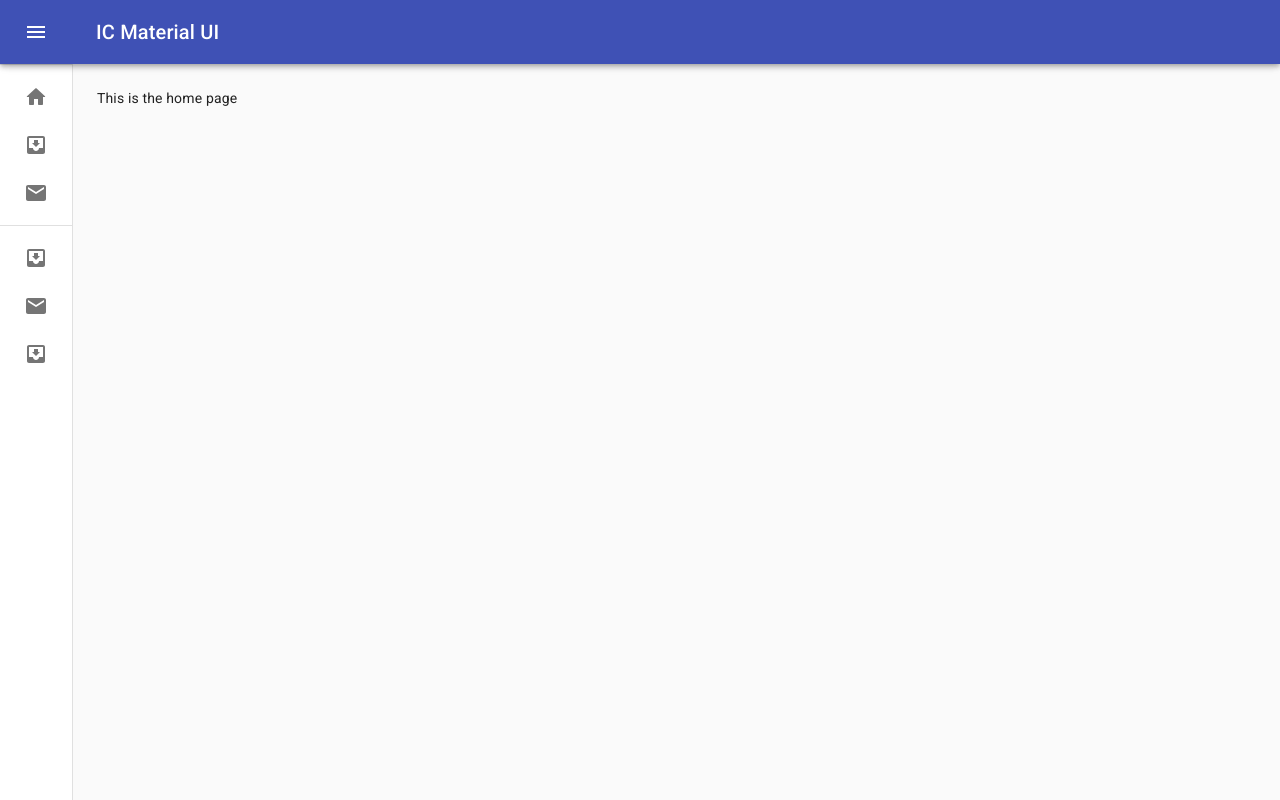
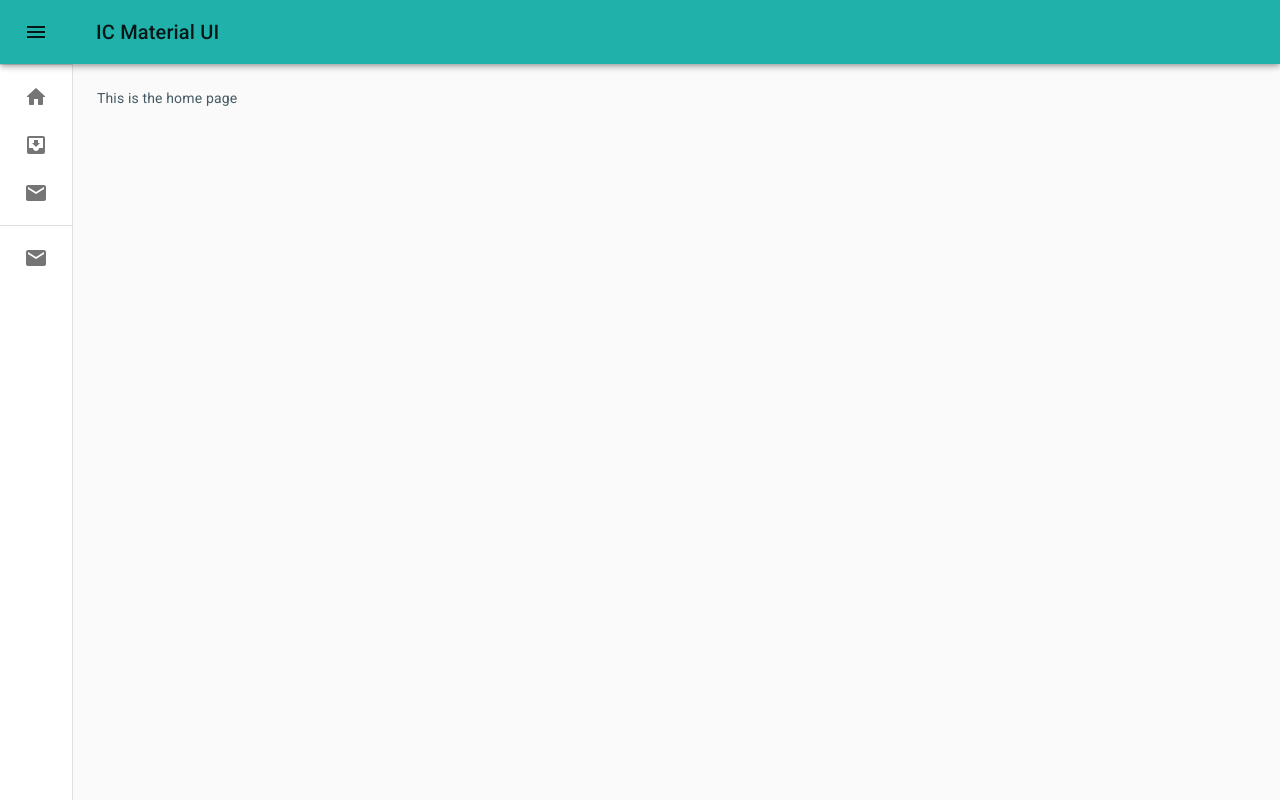
Before and after one commit to fermartz/ic-material, a React (Vite) app: page / in a window 1280 px wide. Built offline with nearby package versions, Linux system fonts and the light colour scheme.

Commit message:
add light and dark theme

```diff
--- a/src/App.jsx
+++ b/src/App.jsx
@@ -1,18 +1,53 @@
-import React from "react";
-import { Router } from "react-router-dom";
-import routes, { renderRoutes } from "./routes";
-import { createBrowserHistory } from "history";
-import CssBaseline from '@material-ui/core/CssBaseline'
+import React, { useReducer, useContext, useEffect } from "react"
+import SiteContext from "./context"
+import siteReducer from "./reducer"
+import { Router } from "react-router-dom"
+import routes, { renderRoutes } from "./routes"
+import { createBrowserHistory } from "history"
+import CssBaseline from "@material-ui/core/CssBaseline"
+import { createTheme, ThemeProvider } from "@material-ui/core/styles"
+import AppThemeOptions from "./assets/theme/index"
+import { AppTheme } from "./assets/theme/types"
 
-const history = createBrowserHistory();
+const history = createBrowserHistory()
 
 function App() {
+  const initialState = useContext(SiteContext)
+  const [state, dispatch] = useReducer(siteReducer, initialState)
+  var localTheme = localStorage.getItem("theme")
+  if (localTheme === null) {
+    localStorage.setItem("theme", "light")
+  }
+
+  // const [theme, setTheme] = useState(
+  //   localTheme === "light" ? AppTheme.LIGHT : AppTheme.DARK,
+  // )
+
+  // const toggleTheme = () => {
+  //   localStorage.setItem("theme", localTheme === "dark" ? "light" : "dark")
+  //   setTheme(theme === AppTheme.LIGHT ? AppTheme.DARK : AppTheme.LIGHT)
+  // }
+
+  const asyncRunner = async () => {
+    dispatch({
+      type: "UPDATE_THEME",
+      payload: localTheme === "light" ? AppTheme.LIGHT : AppTheme.DARK,
+    })
+  }
+  var muiTheme = createTheme(AppThemeOptions[state.theme])
+  useEffect(() => {
+    asyncRunner()
+  }, [])
+  console.log(state.theme)
+
   return (
-    <React.Fragment>
+    <ThemeProvider theme={muiTheme}>
       <CssBaseline />
-      <Router history={history}>{renderRoutes(routes)}</Router>
-    </React.Fragment>
-  );
+      <SiteContext.Provider value={{ state, dispatch }}>
+        <Router history={history}>{renderRoutes(routes)}</Router>
+      </SiteContext.Provider>
+    </ThemeProvider>
+  )
 }
 
-export default App;
+export default App
--- /dev/null
+++ b/src/assets/theme/index.jsx
@@ -0,0 +1,93 @@
+import { AppTheme } from "./types"
+import { grey, blueGrey } from "@material-ui/core/colors"
+
+const appThemeOptions = {
+  [AppTheme.LIGHT]: {
+    palette: {
+      type: "light",
+      common: {
+        black: "#000",
+        white: "#fff",
+      },
+      primary: {
+        light: "rgba(100, 229, 220, 1)",
+        main: "rgba(32, 178, 170, 1)",
+        dark: "rgba(0, 130, 123, 1)",
+        contrast: "#fff",
+      },
+      secondary: {
+        light: "rgba(113, 135, 146, 1)",
+        main: "rgba(69, 90, 100, 1)",
+        dark: "rgba(55, 71, 79, 1)",
+        contrast: "#fff",
+      },
+      error: {
+        light: "#e57373",
+        main: "#f44336",
+        dark: "#d32f2f",
+        contrastText: "#fff",
+      },
+      text: {
+        primary: blueGrey[700],
+        secondary: blueGrey[400],
+        disabled: grey.A200,
+        hint: grey.A200,
+      },
+      donut: {
+        bg: "#d2d3d4",
+      },
+      cellBorder: {
+        color: "rgba(113, 135, 146, 1)",
+      },
+      background: {
+        paper: "#fff",
+        default: "#fafafa",
+      },
+    },
+  },
+  [AppTheme.DARK]: {
+    palette: {
+      type: "dark",
+      common: {
+        black: "#000",
+        white: "#fff",
+      },
+      primary: {
+        light: "rgba(100, 229, 220, 1)",
+        main: "rgba(32, 178, 170, 1)",
+        dark: "rgba(0, 130, 123, 1)",
+        contrast: "#fff",
+      },
+      secondary: {
+        light: "rgba(113, 135, 146, 1)",
+        main: "rgba(69, 90, 100, 1)",
+        dark: "rgba(55, 71, 79, 1)",
+        contrast: "#fff",
+      },
+      error: {
+        light: "#e57373",
+        main: "#f44336",
+        dark: "#d32f2f",
+        contrastText: "#fff",
+      },
+      text: {
+        primary: "rgba(255, 255, 255, 0.77)",
+        secondary: "rgba(255, 255, 255, 0.54)",
+        disabled: "rgba(255, 255, 255, 0.38)",
+        hint: "rgba(255, 255, 255, 0.38)",
+      },
+      donut: {
+        bg: "#383b4c",
+      },
+      cellBorder: {
+        color: "rgba(255, 255, 255, 0.54)",
+      },
+      background: {
+        paper: "#222639",
+        default: "#1B1E2E",
+      },
+    },
+  },
+}
+
+export default appThemeOptions
--- /dev/null
+++ b/src/assets/theme/types.jsx
@@ -0,0 +1,4 @@
+export const AppTheme = {
+  DARK: "dark",
+  LIGHT: "light",
+}
--- /dev/null
+++ b/src/context/index.jsx
@@ -0,0 +1,7 @@
+import React from "react"
+
+const SiteContext = React.createContext({
+  theme: "light",
+})
+
+export default SiteContext
--- a/src/layouts/HomeLayout/Sidebar.jsx
+++ b/src/layouts/HomeLayout/Sidebar.jsx
@@ -1,52 +1,52 @@
-import React from 'react';
-import clsx from 'clsx';
-import { Link } from 'react-router-dom';
-import { makeStyles, useTheme } from '@material-ui/core/styles';
-import Drawer from '@material-ui/core/Drawer';
-import AppBar from '@material-ui/core/AppBar';
-import Toolbar from '@material-ui/core/Toolbar';
-import List from '@material-ui/core/List';
-import Typography from '@material-ui/core/Typography';
-import Divider from '@material-ui/core/Divider';
-import IconButton from '@material-ui/core/IconButton';
-import MenuIcon from '@material-ui/icons/Menu';
-import ChevronLeftIcon from '@material-ui/icons/ChevronLeft';
-import ChevronRightIcon from '@material-ui/icons/ChevronRight';
-import ListItem from '@material-ui/core/ListItem';
-import ListItemIcon from '@material-ui/core/ListItemIcon';
-import ListItemText from '@material-ui/core/ListItemText';
-import InboxIcon from '@material-ui/icons/MoveToInbox';
-import MailIcon from '@material-ui/icons/Mail';
-import HomeRounded from '@material-ui/icons/HomeRounded'
+import React, { useContext } from "react"
+import SiteContext from "../../context"
+import clsx from "clsx"
+import { Link } from "react-router-dom"
+import { makeStyles, useTheme } from "@material-ui/core/styles"
+import Drawer from "@material-ui/core/Drawer"
+import AppBar from "@material-ui/core/AppBar"
+import Toolbar from "@material-ui/core/Toolbar"
+import List from "@material-ui/core/List"
+import Typography from "@material-ui/core/Typography"
+import Divider from "@material-ui/core/Divider"
+import IconButton from "@material-ui/core/IconButton"
+import MenuIcon from "@material-ui/icons/Menu"
+import ChevronLeftIcon from "@material-ui/icons/ChevronLeft"
+import ChevronRightIcon from "@material-ui/icons/ChevronRight"
+import ListItem from "@material-ui/core/ListItem"
+import ListItemIcon from "@material-ui/core/ListItemIcon"
+import ListItemText from "@material-ui/core/ListItemText"
+import InboxIcon from "@material-ui/icons/MoveToInbox"
+import MailIcon from "@material-ui/icons/Mail"
+import HomeRounded from "@material-ui/icons/HomeRounded"
 
 const Items = [
-
   {
     page: "home",
     title: "Home",
-    icon: <HomeRounded  />,
+    icon: <HomeRounded />,
   },
   {
     page: "item-one",
     title: "Item One",
-    icon: <InboxIcon  />,
+    icon: <InboxIcon />,
   },
   {
     page: "item-two",
     title: "Item Two",
-    icon: <MailIcon  />,
+    icon: <MailIcon />,
   },
-];
+]
 
-const drawerWidth = 240;
+const drawerWidth = 240
 
 const useStyles = makeStyles((theme) => ({
   root: {
-    display: 'flex',
+    display: "flex",
   },
   appBar: {
     zIndex: theme.zIndex.drawer + 1,
-    transition: theme.transitions.create(['width', 'margin'], {
+    transition: theme.transitions.create(["width", "margin"], {
       easing: theme.transitions.easing.sharp,
       duration: theme.transitions.duration.leavingScreen,
     }),
@@ -54,7 +54,7 @@ const useStyles = makeStyles((theme) => ({
   appBarShift: {
     marginLeft: drawerWidth,
     width: `calc(100% - ${drawerWidth}px)`,
-    transition: theme.transitions.create(['width', 'margin'], {
+    transition: theme.transitions.create(["width", "margin"], {
       easing: theme.transitions.easing.sharp,
       duration: theme.transitions.duration.enteringScreen,
     }),
@@ -63,42 +63,42 @@ const useStyles = makeStyles((theme) => ({
     marginRight: 36,
   },
   hide: {
-    display: 'none',
+    display: "none",
   },
   drawer: {
     width: drawerWidth,
     flexShrink: 0,
-    whiteSpace: 'nowrap',
+    whiteSpace: "nowrap",
   },
   drawerOpen: {
     width: drawerWidth,
-    transition: theme.transitions.create('width', {
+    transition: theme.transitions.create("width", {
       easing: theme.transitions.easing.sharp,
       duration: theme.transitions.duration.enteringScreen,
     }),
   },
   drawerClose: {
-    transition: theme.transitions.create('width', {
+    transition: theme.transitions.create("width", {
       easing: theme.transitions.easing.sharp,
       duration: theme.transitions.duration.leavingScreen,
     }),
-    overflowX: 'hidden',
+    overflowX: "hidden",
     width: theme.spacing(7) + 1,
-    [theme.breakpoints.up('sm')]: {
+    [theme.breakpoints.up("sm")]: {
       width: theme.spacing(9) + 1,
     },
   },
   iconLeftPad: {
-    paddingLeft: '8px',
+    paddingLeft: "8px",
     // color: theme.palette.text.primary,
-    [theme.breakpoints.down('xs')]: {
-      paddingLeft: '0px',
+    [theme.breakpoints.down("xs")]: {
+      paddingLeft: "0px",
     },
   },
   toolbar: {
-    display: 'flex',
-    alignItems: 'center',
-    justifyContent: 'flex-end',
+    display: "flex",
+    alignItems: "center",
+    justifyContent: "flex-end",
     padding: theme.spacing(0, 1),
     // necessary for content to be below app bar
     ...theme.mixins.toolbar,
@@ -107,24 +107,33 @@ const useStyles = makeStyles((theme) => ({
     flexGrow: 1,
     padding: theme.spacing(3),
   },
-}));
+}))
 
 export default function MiniDrawer() {
-  const classes = useStyles();
-  const theme = useTheme();
-  const [open, setOpen] = React.useState(false);
+  const classes = useStyles()
+  const { state, dispatch } = useContext(SiteContext)
+  const theme = useTheme()
+  const [open, setOpen] = React.useState(false)
+  var localTheme = localStorage.getItem("theme")
 
   const handleDrawerOpen = () => {
-    setOpen(true);
-  };
+    setOpen(true)
+  }
 
   const handleDrawerClose = () => {
-    setOpen(false);
-  };
-
+    setOpen(false)
+  }
+  const toggleTheme = () => {
+    console.log("sidebar", localTheme)
+    localStorage.setItem("theme", localTheme === "dark" ? "light" : "dark")
+    dispatch({
+      type: "UPDATE_THEME",
+      payload: localTheme === "light" ? "dark" : "light",
+    })
+  }
+  console.log("sidebar", state)
   return (
     <>
-
       <AppBar
         position="fixed"
         className={clsx(classes.appBar, {
@@ -163,29 +172,39 @@ export default function MiniDrawer() {
       >
         <div className={classes.toolbar}>
           <IconButton onClick={handleDrawerClose}>
-            {theme.direction === 'rtl' ? <ChevronRightIcon /> : <ChevronLeftIcon />}
+            {theme.direction === "rtl" ? (
+              <ChevronRightIcon />
+            ) : (
+              <ChevronLeftIcon />
+            )}
           </IconButton>
         </div>
         <Divider />
         <List>
           {Items.map((i) => (
-                <ListItem button component={Link} to={i.page === 'home' ? '/' : `/app/${i.page}` } key={i.page}>
-                <ListItemIcon className={classes.iconLeftPad}>{i.icon}</ListItemIcon>
-                <ListItemText primary={i.title} />
-                </ListItem>
-          ))}
-         </List>
-        <Divider />
-        <List>
-          {['All mail', 'Trash', 'Spam'].map((text, index) => (
-            <ListItem button key={text}>
-              <ListItemIcon className={classes.iconLeftPad}>{index % 2 === 0 ? <InboxIcon /> : <MailIcon />}</ListItemIcon>
-              <ListItemText primary={text} />
+            <ListItem
+              button
+              component={Link}
+              to={i.page === "home" ? "/" : `/app/${i.page}`}
+              key={i.page}
+            >
+              <ListItemIcon className={classes.iconLeftPad}>
+                {i.icon}
+              </ListItemIcon>
+              <ListItemText primary={i.title} />
             </ListItem>
           ))}
         </List>
+        <Divider />
+        <List>
+          <ListItem button onClick={toggleTheme}>
+            <ListItemIcon className={classes.iconLeftPad}>
+              <MailIcon />
+            </ListItemIcon>
+            <ListItemText primary={"Theme"} />
+          </ListItem>
+        </List>
       </Drawer>
-
     </>
-  );
+  )
 }
--- /dev/null
+++ b/src/reducer/index.jsx
@@ -0,0 +1,9 @@
+export default function reducer(state, action) {
+  switch (action.type) {
+    case "UPDATE_THEME":
+      return { ...state, theme: action.payload }
+
+    default:
+      return state
+  }
+}
```
